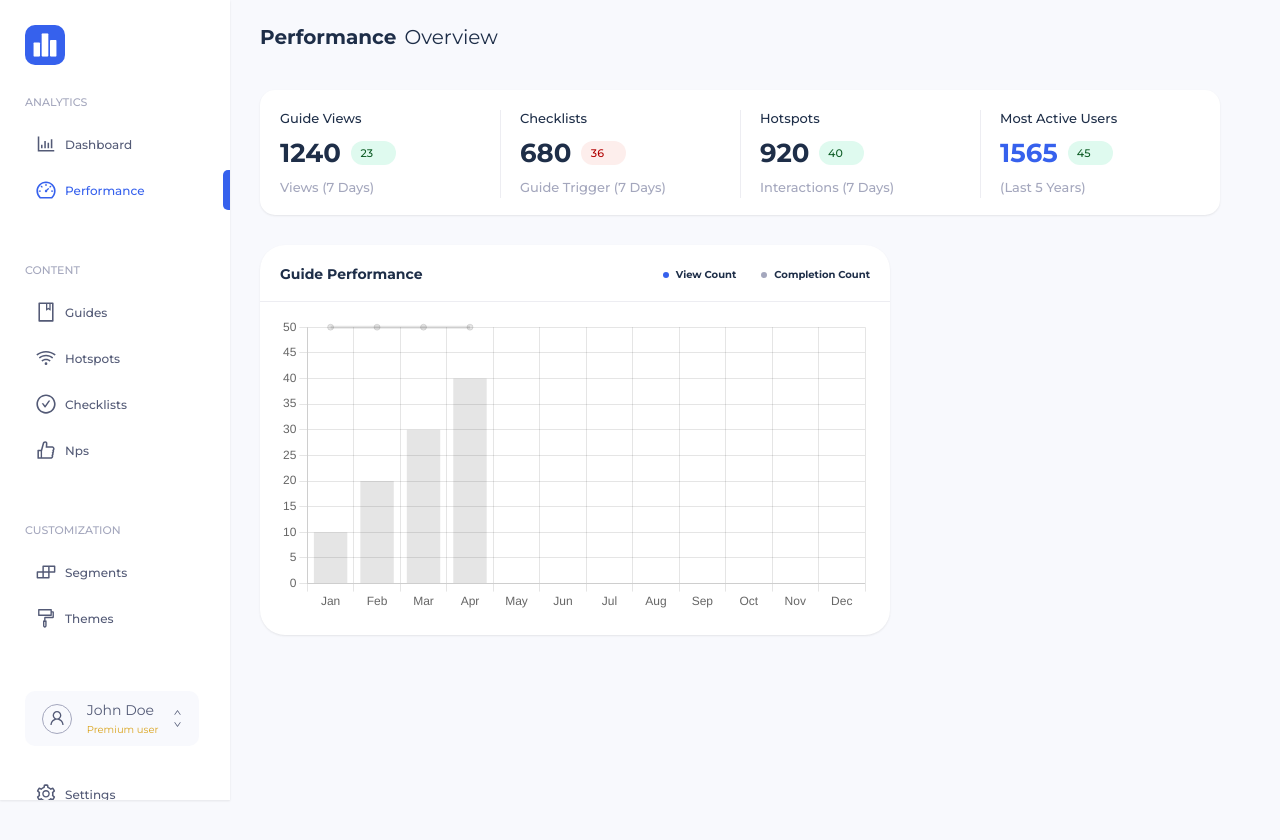
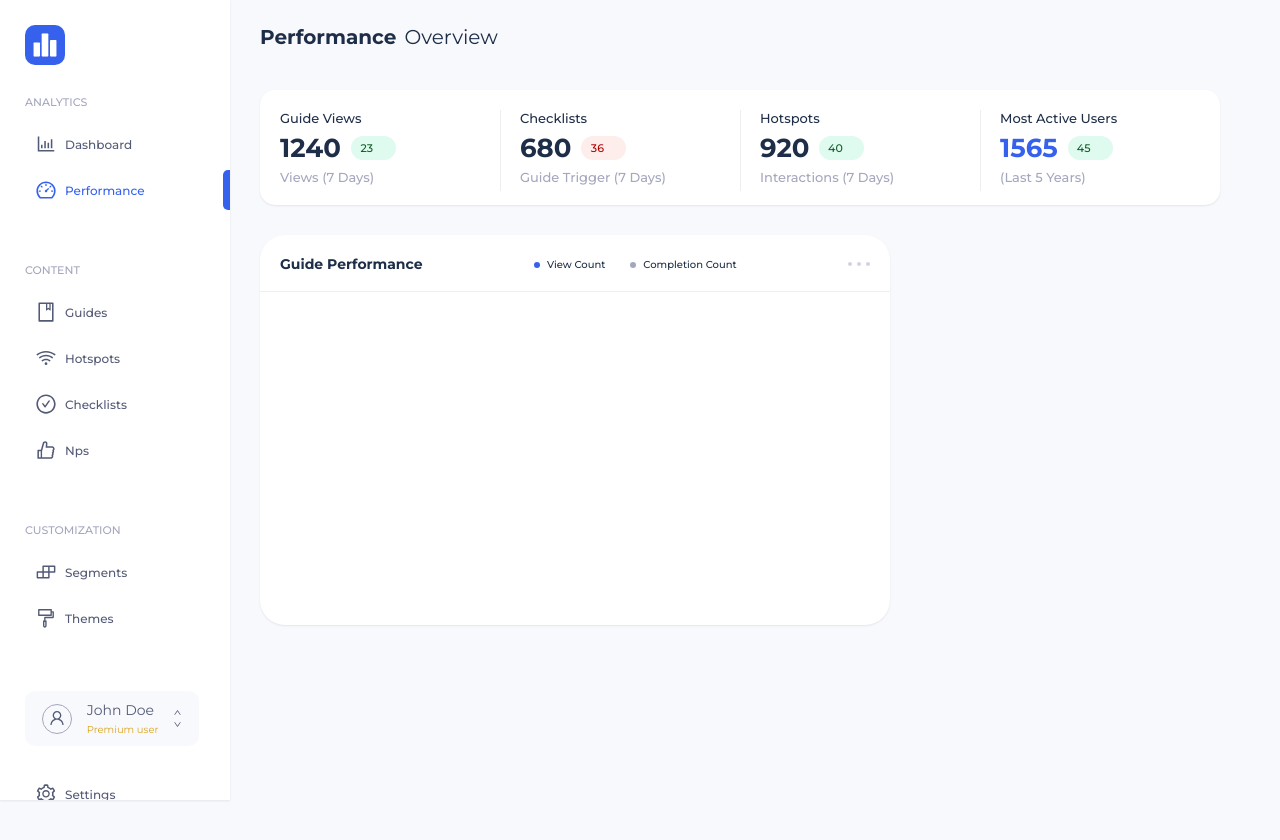
Before and after one commit to morismoze/react-dashboard, a React (Create React App) app: page /dashboard in a window 1280 px wide. Both pictures are taken after a click on the element "Performance". Shown: the top 840 px of the page. Built offline with nearby package versions, Linux system fonts and the light colour scheme; some icons are missing.

Commit message:
Implement wrapper component for Performance screen cards

```diff
--- a/package.json
+++ b/package.json
@@ -7,7 +7,7 @@
     "@testing-library/react": "^11.2.7",
     "@testing-library/user-event": "^12.8.3",
     "axios": "^0.21.4",
-    "chart.js": "^3.5.1",
+    "chart.js": "3.4.1",
     "classnames": "^2.3.1",
     "react": "^17.0.2",
     "react-chartjs-2": "^3.0.5",
--- /dev/null
+++ b/src/components/Performance/PerformanceCardLayoutWrapper/PerformanceCardLayoutWrapper.js
@@ -0,0 +1,37 @@
+import React from 'react';
+
+import styles from './PerformanceCardLayoutWrapper.module.scss';
+
+const PerformanceCardLayoutWrapper = ({
+    children,
+    cardTitle,
+    headerChildren,
+    footerChildren,
+    headerMenu = true
+}) => {
+    return (
+        <div className={styles.performanceCardLayoutWrapper}>
+            <div className={styles.performanceCardLayoutWrapper__header}>
+                <span className={styles.performanceCardLayoutWrapper__cardTitle}> {cardTitle}</span>
+                {headerChildren}
+                {headerMenu &&
+                <span className={styles.performanceCardLayoutWrapper__menu}>
+                    <span className={styles.performanceCardLayoutWrapper__menuDot}/>
+                    <span className={styles.performanceCardLayoutWrapper__menuDot}/>
+                    <span className={styles.performanceCardLayoutWrapper__menuDot}/>
+                </span>
+                }
+            </div>
+            <div className={styles.performanceCardLayoutWrapper__childrenWrapper}>
+                {children}
+            </div>
+            {footerChildren &&
+                <div className={styles.performanceCardLayoutWrapper__footer}>
+                    {footerChildren}
+                </div>
+            }
+        </div>
+    );
+};
+
+export default PerformanceCardLayoutWrapper;
--- /dev/null
+++ b/src/components/Performance/PerformanceCardLayoutWrapper/PerformanceCardLayoutWrapper.module.scss
@@ -0,0 +1,58 @@
+@import 'src/modules/styles/colors.module';
+@import 'src/modules/styles/card';
+
+.performanceCardLayoutWrapper {
+  border-radius: 25px;
+  max-width: 800px;
+  @include card-background;
+
+  &__header {
+    padding: 20px 20px 18px;
+    display: flex;
+    justify-content: space-between;
+    align-items: center;
+    border-bottom: 1px solid rgba($light-gray, 0.2);
+  }
+
+  &__cardTitle {
+    color: $dark-blue;
+    font-weight: 700;
+    font-size: 14px;
+  }
+
+  &__menu {
+    display: flex;
+    align-items: center;
+    justify-content: center;
+    cursor: pointer;
+    height: 12px;
+
+    &:hover .performanceCardLayoutWrapper__menuDot {
+      background-color: $dark-gray;
+    }
+  }
+
+  &__menuDot {
+    height: 4px;
+    width: 4px;
+    border-radius: 50%;
+    background-color: $extra-light-gray;
+    transition: background-color .15s ease-in-out;
+
+    &:nth-of-type(2) {
+      margin: 0 5px;
+    }
+  }
+
+  &__childrenWrapper {
+    padding: 15px 20px 15px;
+  }
+
+  &__footer {
+    padding: 20px 20px 18px;
+    display: flex;
+    justify-content: space-around;
+    align-items: center;
+    border-top: 1px solid rgba($light-gray, 0.2);
+  }
+}
--- a/src/components/Performance/PerformanceGraph/PerformanceGraph.js
+++ b/src/components/Performance/PerformanceGraph/PerformanceGraph.js
@@ -4,31 +4,21 @@ import {Line} from 'react-chartjs-2';
 
 import styles from './PerformanceGraph.module.scss';
 import colors from '../../../modules/styles/colors.module.scss';
+import PerformanceCardLayoutWrapper from "../PerformanceCardLayoutWrapper/PerformanceCardLayoutWrapper";
 
 const PerformanceGraph = ({
     performance
 }) => {
     const data = {
         datasets: [{
-            type: 'bar',
-            label: 'Bar Dataset',
-            data: [10, 20, 30, 40]
+            data: performance.views
         }, {
-            type: 'line',
-            label: 'Line Dataset',
-            data: [50, 50, 50, 50],
+            data: performance.completion,
         }],
         labels: ['Jan', 'Feb', 'Mar', 'Apr', 'May', 'Jun', 'Jul', 'Aug', 'Sep', 'Oct', 'Nov', 'Dec']
     };
 
     const options = {
-        scales: {
-            yAxes: [{
-                ticks: {
-                    beginAtZero:true
-                }
-            }]
-        },
         plugins: {
             legend: {
                 display: false
@@ -36,23 +26,24 @@ const PerformanceGraph = ({
         }
     };
 
-    return (
-        <div className={styles.performanceGraphWrapper}>
-            <div className={styles.performanceGraphWrapper__graphHeader}>
-                <span className={styles.performanceGraphWrapper__graphHeaderTitle}>Guide Performance</span>
+    const headerChildren = (
         <div className={styles.performanceGraphWrapper__labelsWrapper}>
             <span className={styles.performanceGraphWrapper__viewCountLabel}>View Count</span>
             <span className={styles.performanceGraphWrapper__completionCountLabel}>Completion Count</span>
         </div>
-            </div>
-            <div className={styles.performanceGraphWrapper__graphWrapper}>
-                <Line
+    );
+
+    return (
+        <PerformanceCardLayoutWrapper
+            cardTitle={'Guide Performance'}
+            headerChildren={headerChildren}
+        >
+            {/*<Line
                 data={data}
                 options={options}
                 className={styles.performanceGraphWrapper__graph}
-                />
-            </div>
-        </div>
+            />*/}
+        </PerformanceCardLayoutWrapper>
     );
 };
 
--- a/src/components/Performance/PerformanceGraph/PerformanceGraph.module.scss
+++ b/src/components/Performance/PerformanceGraph/PerformanceGraph.module.scss
@@ -2,23 +2,6 @@
 @import 'src/modules/styles/card';
 
 .performanceGraphWrapper {
-  border-radius: 25px;
-  max-width: 800px;
-  @include card-background;
-
-  &__graphHeader {
-    padding: 20px 20px 18px;
-    display: flex;
-    justify-content: space-between;
-    border-bottom: 1px solid rgba($light-gray, 0.2);
-  }
-
-  &__graphHeaderTitle {
-    color: $dark-blue;
-    font-weight: 700;
-    font-size: 14px;
-  }
-
   &__labelsWrapper {
     display: flex;
     align-items: center;
@@ -28,7 +11,7 @@
   &__completionCountLabel {
     font-size: 10px;
     color: $dark-blue;
-    font-weight: 600;
+    font-weight: 500;
 
     &:before {
       content: '';
@@ -54,10 +37,6 @@
     }
   }
 
-  &__graphWrapper {
-    padding: 15px 20px 15px;
-  }
-
   &__graph {
     max-height: 300px;
   }
--- a/src/screens/PerformanceScreen/PerformanceScreen.module.scss
+++ b/src/screens/PerformanceScreen/PerformanceScreen.module.scss
@@ -1,7 +1,7 @@
 .performanceScreenLayout {
   display: grid;
   grid-template-columns: repeat(3, 1fr);
-  grid-template-rows: 60px 125px 390px 370px;
+  grid-template-rows: 60px 115px 390px 370px;
   grid-gap: 30px;
   overflow-y: auto;
   padding: 0 30px;
```
Also changed, not shown: src/components/Performance/TotalViewGraph/TotalViewGraph.js (added, +48 -0 lines), src/components/Performance/TotalViewGraph/TotalViewGraph.module.scss (added), src/containers/TotalViewGraphContainer.js (added), 1 other file (tests, documents, lock files or other folders). Lines whose indentation alone changed are shown as unchanged.
